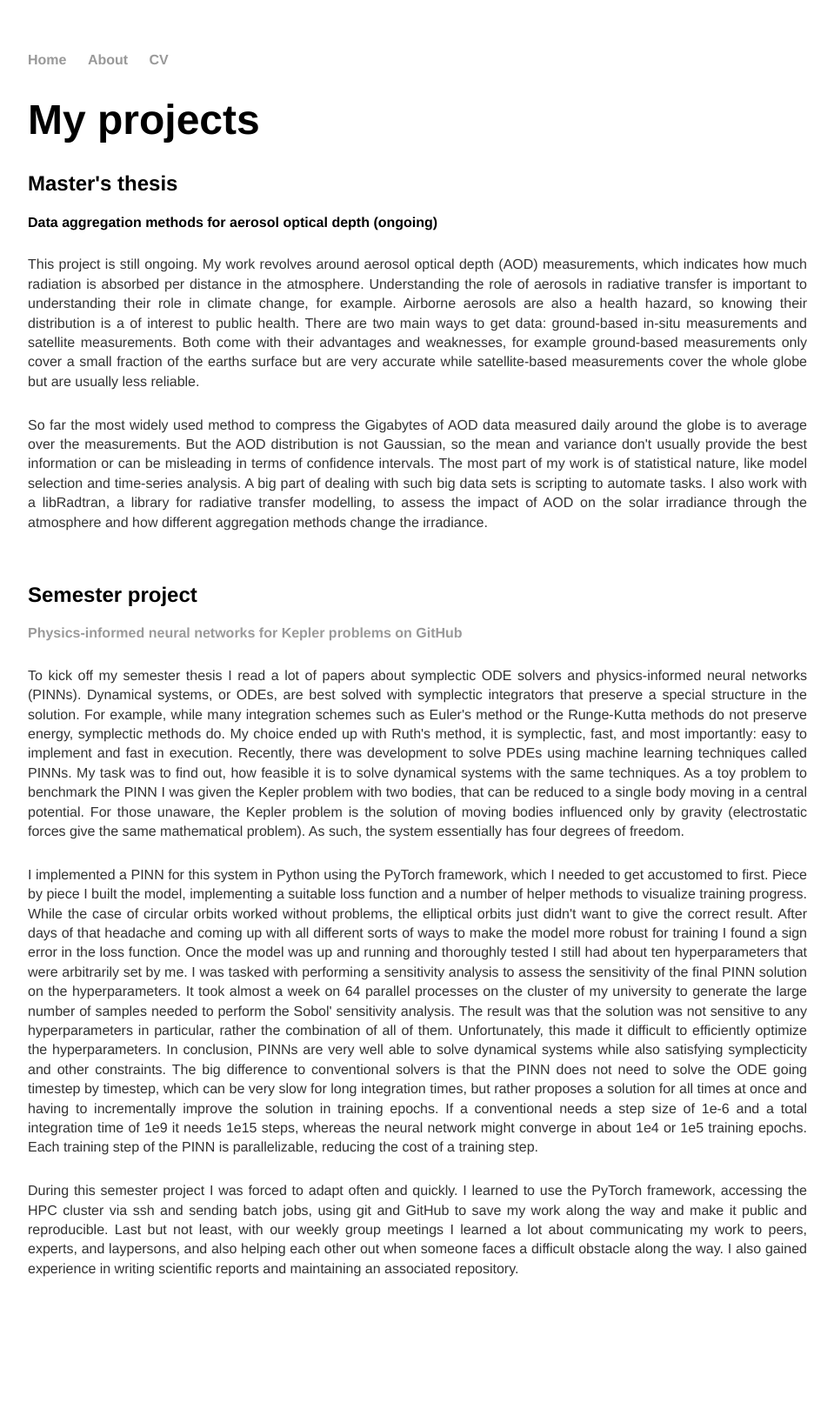
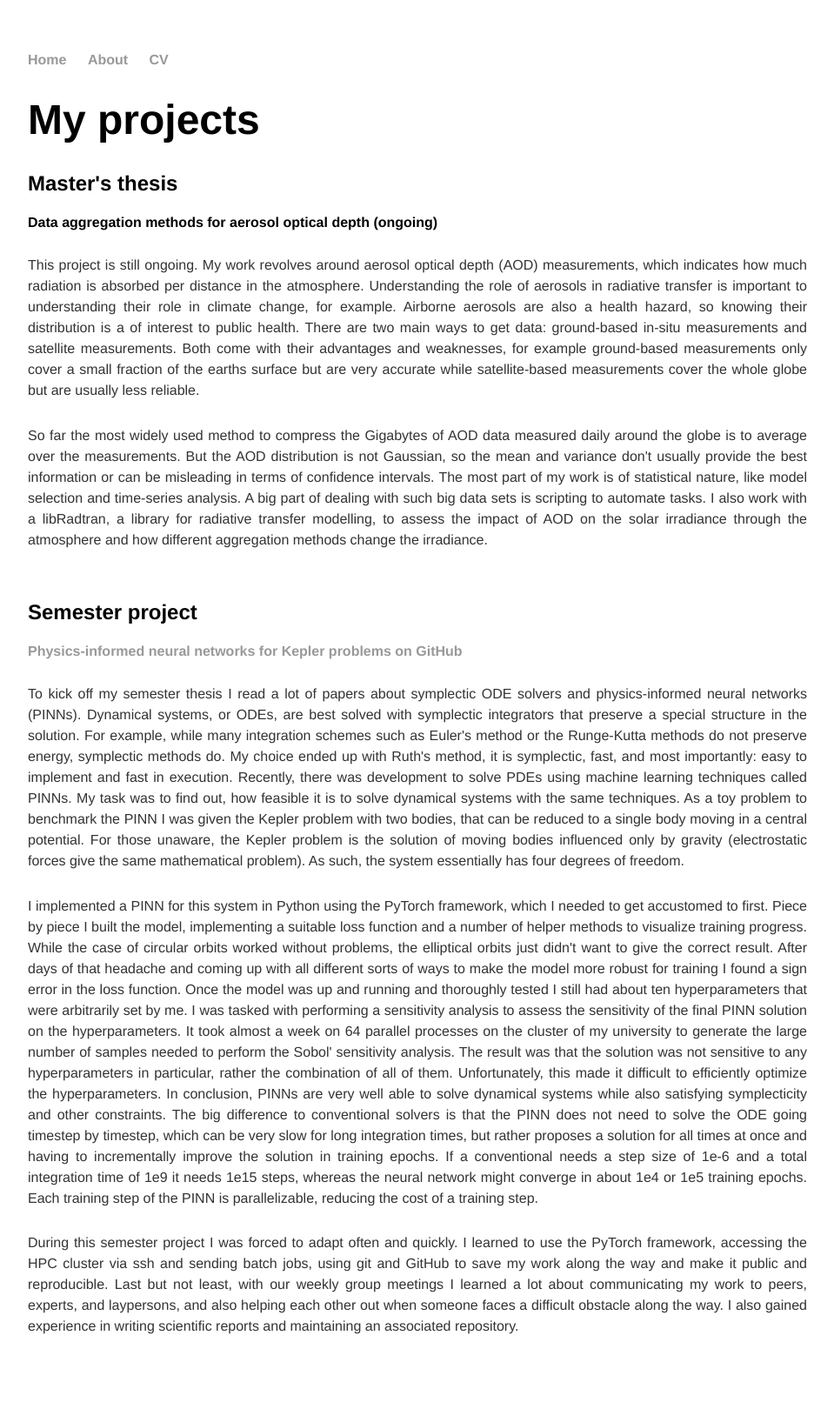
Before and after one commit to mazenauer/mazenauer.github.io, a Jekyll site: the page built from about/projects.html, in a window 1280 px wide. Shown: the whole page at 87% size, without its empty margins (160-1119 px from the left). Built offline with Jekyll 4.4.1, drawn with Linux system fonts in a browser that asks for light colours; before the commit the page ends 1568 px from its top, so only the background shows below that.

Commit message:
Update main.css

```diff
--- a/css/main.css
+++ b/css/main.css
@@ -60,6 +60,7 @@ dl {
 
 dd {
     font-style: italic;
+    padding: 0.5em;
 }
 
 .project {
@@ -67,6 +68,6 @@ dd {
     /*font-family: 'Serif';*/
     padding: 0.2cm 0cm 0.1cm;
     text-align: justify;
-    line-heigh:150%;
+    line-height:150%;
     /*font-size: 0.8em;*/
 }
```
